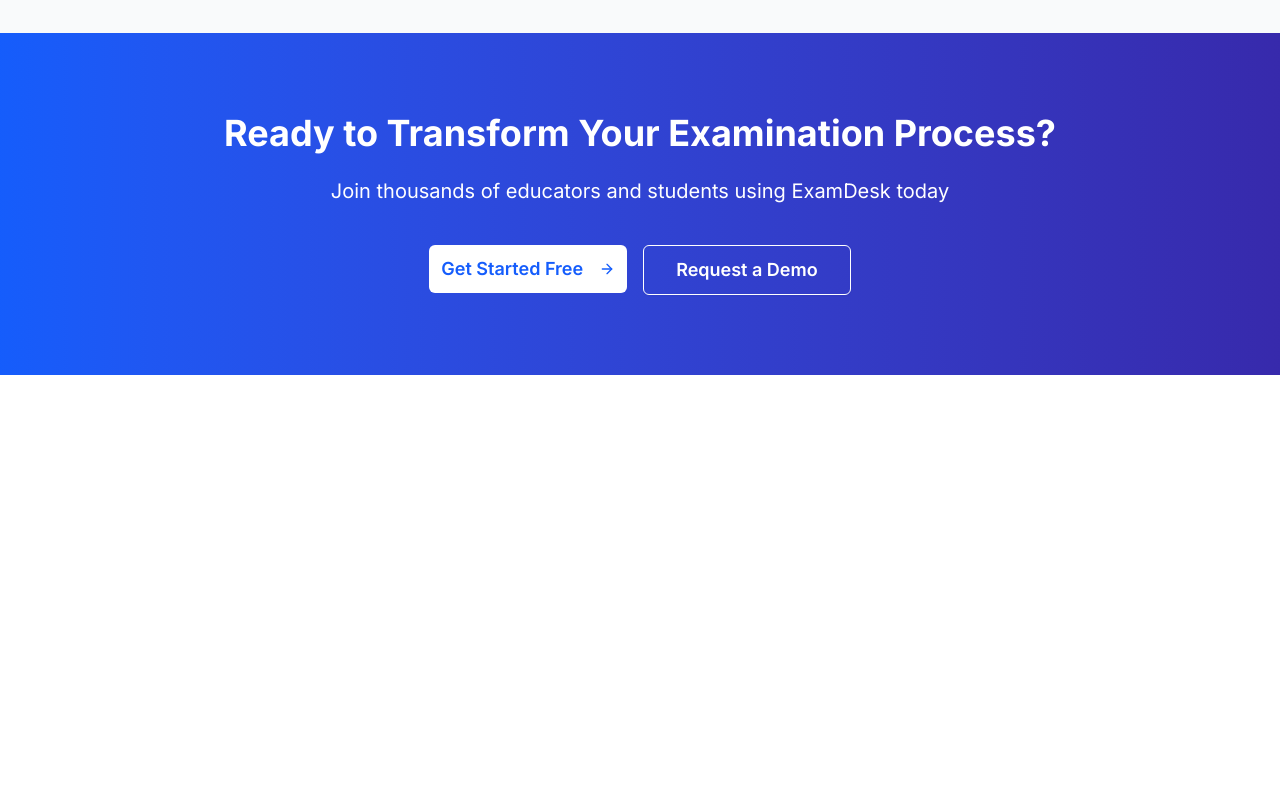
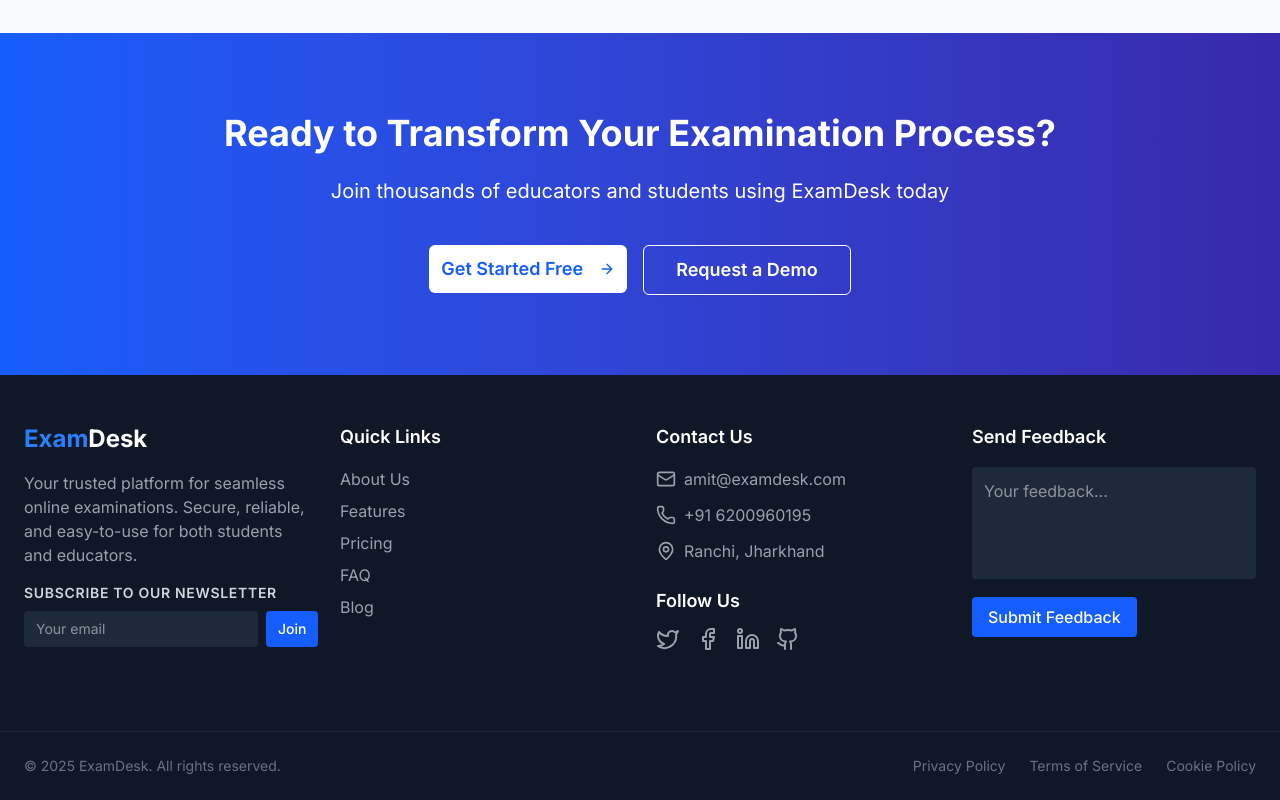
Before and after one commit to pappu-DD/online-examination-system, a Next.js app: page / in a window 1280 px wide. Shown: the part 1893-2693 px from the top of the page. Before the commit the page ends 2268 px from the top, so only its background shows below. Built offline with nearby package versions, Linux system fonts and the light colour scheme; no server answers.

Commit message:
footer added in home page

```diff
--- a/app/page.tsx
+++ b/app/page.tsx
@@ -4,6 +4,7 @@
 import { ArrowRight, Check, Shield, BookOpen, Clock, Users, BarChart2, Lock } from 'lucide-react';
 import { Button } from '@/components/ui/button';
 import { motion } from 'framer-motion';
+import Footer from './component/footer';
 
 export default function HomePage() {
   const [currentSlide, setCurrentSlide] = useState(0);
@@ -231,6 +232,7 @@
           </div>
         </div>
       </section>
+      <Footer/>
     </div>
   );
 }
```
